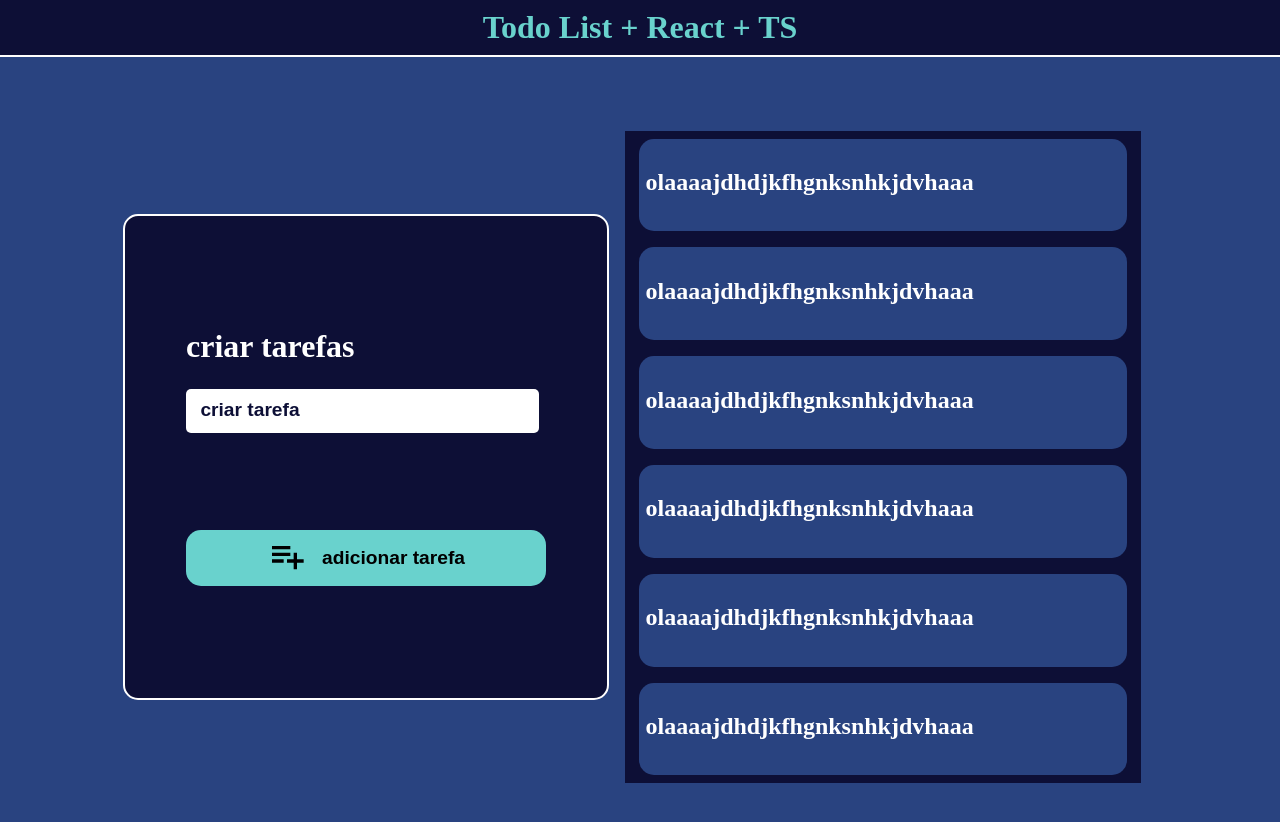
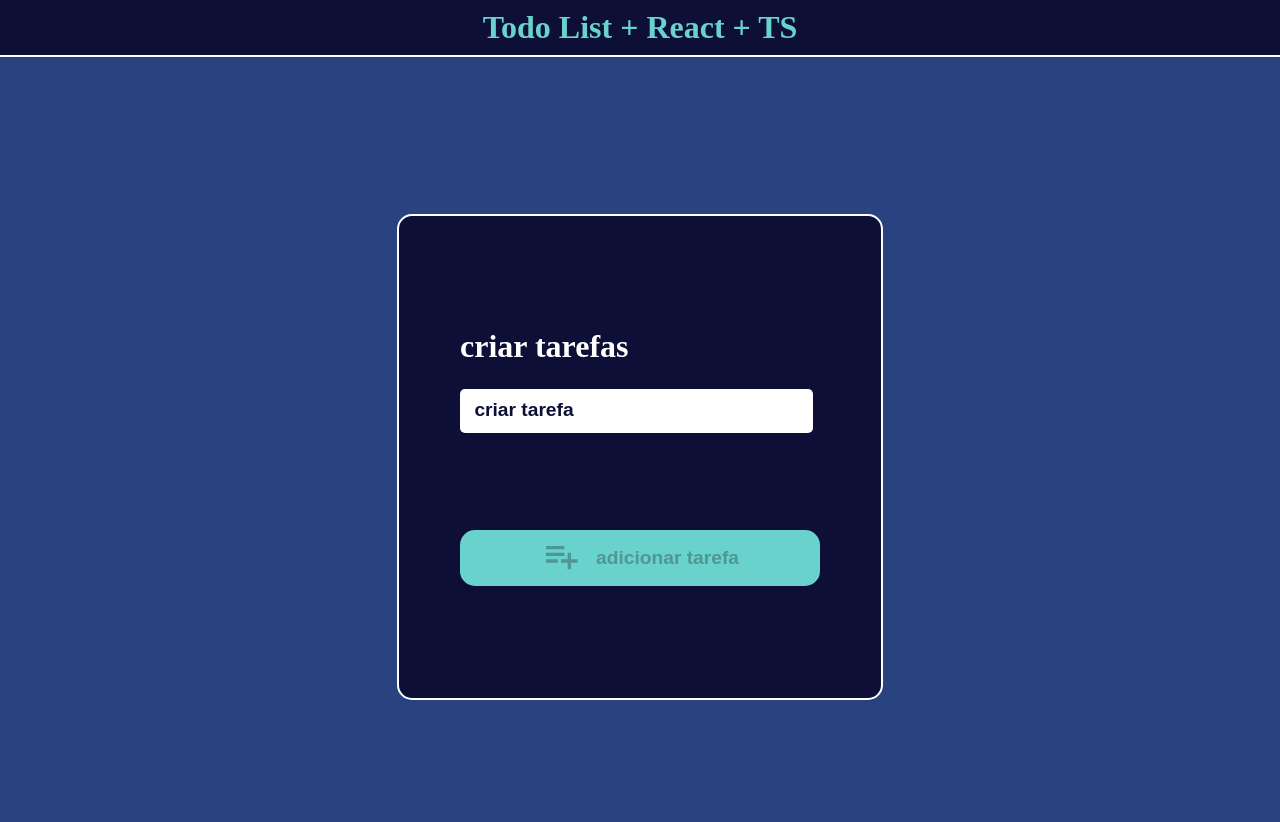
Before and after one commit to leonardofx1/todoList, a React (Vite) app in the folder TodoListTS/: page / in a window 1280 px wide. Shown: the top 822 px of the page. Built offline with nearby package versions, Linux system fonts and the light colour scheme.

Commit message:
add func delete

```diff
--- a/TodoListTS/src/components/Form/index.tsx
+++ b/TodoListTS/src/components/Form/index.tsx
@@ -1,15 +1,53 @@
+import { useTodoList } from "./useTodoList";
+
 import * as S from "./style";
-import TaskList from '../TaskList';
-import {MdPlaylistAdd} from 'react-icons/md'
+import TaskList from "../TaskList";
+import { MdPlaylistAdd } from "react-icons/md";
+import { ChangeEvent } from "react";
+import { TaskType } from "../../../types/types";
 const Form = () => {
+  const { setTodo, todo, todoList, addTodoList, removeTodo, ChangeTaskStatus } = useTodoList();
+
+  const handleChangeTodo = (e: ChangeEvent<HTMLInputElement>) => {
+    setTodo(e.target.value);
+    console.log(todoList);
+  };
+  const handleAddTodoList = (e: React.MouseEvent) => {
+    e.preventDefault();
+    addTodoList(todo);
+    setTodo("");
+  };
   return (
     <S.Main>
       <S.Form>
-        <label htmlFor="tarefas">criar tarefas
-        <input type="text" name="tarefas" id="tarefas" placeholder="criar tarefa" /></label>
-        <button> <span> <MdPlaylistAdd /></span> adicionar tarefa</button>
-        </S.Form>
-        <TaskList />
+        <label htmlFor="tarefas">
+          criar tarefas
+          <input
+            onChange={handleChangeTodo}
+            value={todo}
+            type="text"
+            name="tarefas"
+            id="tarefas"
+            placeholder="criar tarefa"
+          />
+        </label>
+        <button
+          onClick={handleAddTodoList}
+          disabled={todo.length < 1 ? true : false}
+        >
+          <span>
+            <MdPlaylistAdd />
+          </span>
+          adicionar tarefa
+        </button>
+      </S.Form>
+      {todoList.length > 0 && (
+        <S.ContainerTask>
+          {todoList.map((task: TaskType) => (
+            <TaskList task={task} removeFromTask={removeTodo} changeTaskStatus={ChangeTaskStatus}/>
+          ))}
+        </S.ContainerTask>
+      )}
     </S.Main>
   );
 };
--- a/TodoListTS/src/components/Form/style.ts
+++ b/TodoListTS/src/components/Form/style.ts
@@ -70,3 +70,19 @@ export const Form = styled.form `
         }
     }
 `
+export const ContainerTask = styled.section `
+    display: flex;
+    justify-content: center;
+    align-items:center;
+    flex-wrap: wrap;
+    height:auto;
+    max-width:500px;
+    min-width:auto;
+    width:100%;
+
+    padding:.2rem;
+    background-color: ${thema.prymariColorBold};
+    margin:1rem;
+    padding:.5rem;
+    gap:1rem;
+`
--- /dev/null
+++ b/TodoListTS/src/components/Form/useTodoList.tsx
@@ -0,0 +1,33 @@
+import { useState } from "react";
+import { TaskType } from "../../../types/types";
+
+export const useTodoList = () => {
+  const [todo, setTodo] = useState<string>("");
+  const [todoList, setTodoList] = useState<TaskType[]>([]);
+
+  const addTodoList = (newTodo: string): void => {
+    const randomId: number = Math.random() * 1000;
+    const creatTodo: TaskType = {
+      id: randomId,
+      textTask: newTodo,
+      completed: false,
+    };
+    setTodoList((prev) => [...prev, creatTodo]);
+  };
+
+  const removeTodo = (id: number) => {
+    setTodoList(todoList.filter((todo: TaskType) => todo.id !== id));
+  };
+
+  const ChangeTaskStatus = (id: number) => {
+    setTodoList(
+      todoList
+        .filter((todo: TaskType) => todo.id === id)
+        .map((todo: TaskType): TaskType => {
+          return { ...todo, completed: true };
+        })
+    );
+  };
+
+  return { setTodo, todo, todoList, addTodoList, removeTodo, ChangeTaskStatus };
+};
--- a/TodoListTS/src/components/TaskList/Task/Task.tsx
+++ /dev/null
@@ -1,34 +0,0 @@
-import { TaskType } from "../types"
-
-import {MdOutlineTaskAlt} from 'react-icons/md'
-import {AiFillCloseCircle, AiFillWarning} from 'react-icons/ai'
-import {BsFillTrash3Fill, BsFillPencilFill } from 'react-icons/bs'
-import * as S from './style'
-
-
-
-const Task = () => {
-  return (
-      <S.Task>
-        <S.TaskStatusIcon color='yellow' > <AiFillWarning/> pendente</S.TaskStatusIcon>
-        <S.TaskContent>olaaaajdhdjkfhgnksnhkjdvhaaa</S.TaskContent>
-
-        <S.ActionIconContainer><S.ActionIcon color='white'>
-          <BsFillPencilFill title='editar'/>
-          <span>editar</span>
-        </S.ActionIcon>
-        <S.ActionIcon color='green'>
-          <MdOutlineTaskAlt title='concluido' />
-          <span>  conluido</span>
-        </S.ActionIcon>
-         <S.ActionIcon color='red'>
-          <BsFillTrash3Fill title='excluir' />
-          <span>excluir</span>
-         </S.ActionIcon></S.ActionIconContainer>
-
-        </S.Task>
-
-  )
-}
-
-export default Task
--- a/TodoListTS/src/components/TaskList/Task/style.ts
+++ /dev/null
@@ -1,100 +0,0 @@
-import { styled, keyframes } from "styled-components";
-import { thema } from "../../../styles/thema";
-
-const iconsAnimation = keyframes`
-  from {
-    opacity:0;
-
-  }
-
-  to {
-    opacity: 1;
-}
-
-`;
-
-export const Task = styled.article`
-  position: relative;
-  display: flex;
-  flex-direction: column;
-  justify-content: space-between;
-  align-items: center;
-  width: 95%;
-  min-height: 80px;
-  background-color: ${thema.primaryColor};
-  padding: 0.4rem;
-
-  border-radius: 15px;
-  p svg {
-    display: none;
-  }
-  & div {
-    display: none;
-  }
-
-  &:hover {
-    p svg {
-      display: inline-block;
-      animation: ${iconsAnimation} 1s ease-in-out;
-    }
-    & div {
-      display: flex;
-      animation: ${iconsAnimation} 1s ease-in-out;
-    }
-  }
-`;
-
-export const TaskContent = styled.p`
-  width: 100%;
-  color: white;
-  font-weight: bold;
-  font-size: 1.5rem;
-  word-wrap: break-word;
-
-  svg {
-    color: yellow;
-  }
-`;
-
-export const TaskStatusIcon = styled.div`
-  position: absolute;
-  top: 5px;
-  left: 10px;
-
-  font-size: 1.5rem;
-  animation: ${iconsAnimation} linear infinite;
-
-  color: ${(props) => props.color};
-`;
-export const ActionIconContainer = styled.div`
-  position: absolute;
-  bottom: 5px;
-  right: 15px;
-
-  font-size: 1.5rem;
-  animation: ${iconsAnimation} linear;
-
-  color:green;
-
-`;
-
-export const ActionIcon= styled.div `
-  color: ${(props)=> props.color};
-  display:flex;
-  justify-content:space-evenly;
-  align-items:center;
-  gap: .5rem;;
-  & span {
-    cursor:pointer;
-    width: 0px;
-    overflow: hidden;
-    transition: all 500ms ease-in-out;
-
-  }
-
-  &:hover {
-    & span {
-     width:80px;
-    }
-  }
-`
--- a/TodoListTS/src/components/TaskList/index.tsx
+++ b/TodoListTS/src/components/TaskList/index.tsx
@@ -1,13 +1,42 @@
-import * as S from './style'
-import Task from './Task/Task';
+import { TaskType } from "../../../types/types";
 
+import { MdOutlineTaskAlt } from "react-icons/md";
+import { AiFillCloseCircle, AiFillWarning } from "react-icons/ai";
+import { BsFillTrash3Fill, BsFillPencilFill } from "react-icons/bs";
+import * as S from "./style";
+type TaskProps = {
+  task: TaskType
+  removeFromTask: (id: number) => void
+  changeTaskStatus: (id: number) => void
 
-const TaskList = () => {
+  };
+
+const TaskList = ({ task, removeFromTask, changeTaskStatus }: TaskProps) => {
+  console.log(task)
   return (
-    <S.ContainerTask>
-      <Task /> <Task /> <Task /> <Task /> <Task /> <Task />
-    </S.ContainerTask>
-  )
-}
+    <S.Task>
+      <S.TaskStatusIcon color="yellow">
 
-export default TaskList
+        <AiFillWarning /> pendente
+      </S.TaskStatusIcon>
+      <S.TaskContent>{task.textTask}</S.TaskContent>
+
+      <S.ActionIconContainer>
+        <S.ActionIcon color="white">
+          <BsFillPencilFill title="editar" />
+          <span>editar</span>
+        </S.ActionIcon>
+        <S.ActionIcon color="green" onClick={()=> changeTaskStatus(task.id)}>
+          <MdOutlineTaskAlt title="concluido" />
+          <span> conluido </span>
+        </S.ActionIcon>
+        <S.ActionIcon color="red" onClick={() => removeFromTask(task.id)}>
+          <BsFillTrash3Fill title="excluir" />
+          <span>excluir</span>
+        </S.ActionIcon>
+      </S.ActionIconContainer>
+    </S.Task>
+  );
+};
+
+export default TaskList;
--- a/TodoListTS/src/components/TaskList/style.ts
+++ b/TodoListTS/src/components/TaskList/style.ts
@@ -1,19 +1,102 @@
-import {styled} from 'styled-components'
-import { thema } from '../../styles/thema'
+import { styled, keyframes } from "styled-components";
+import { thema } from "../../styles/thema";
 
-export const ContainerTask = styled.section `
-    display: flex;
-    justify-content: center;
-    align-items:center;
-    flex-wrap: wrap;
-    height:auto;
-    max-width:500px;
-    min-width:auto;
-    width:100%;
+const iconsAnimation = keyframes`
+  from {
+    opacity:0;
 
-    padding:.2rem;
-    background-color: ${thema.prymariColorBold};
-    margin:1rem;
-    padding:.5rem;
-    gap:1rem;
+  }
+
+  to {
+    opacity: 1;
+}
+
+`;
+
+
+
+export const Task = styled.article`
+  position: relative;
+  display: flex;
+  flex-direction: column;
+  justify-content: space-between;
+  align-items: center;
+  width: 95%;
+  min-height: 80px;
+  background-color: ${thema.primaryColor};
+  padding: 0.4rem;
+
+  border-radius: 15px;
+  p svg {
+    display: none;
+  }
+  & div {
+    display: none;
+  }
+
+  &:hover {
+    p svg {
+      display: inline-block;
+      animation: ${iconsAnimation} 1s ease-in-out;
+    }
+    & div {
+      display: flex;
+      animation: ${iconsAnimation} 1s ease-in-out;
+    }
+  }
+`;
+
+export const TaskContent = styled.p`
+  width: 100%;
+  color: white;
+  font-weight: bold;
+  font-size: 1.5rem;
+  word-wrap: break-word;
+
+  svg {
+    color: yellow;
+  }
+`;
+
+export const TaskStatusIcon = styled.div`
+  position: absolute;
+  top: 5px;
+  left: 10px;
+
+  font-size: 1.5rem;
+  animation: ${iconsAnimation} linear infinite;
+
+  color: ${(props) => props.color};
+`;
+export const ActionIconContainer = styled.div`
+  position: absolute;
+  bottom: 5px;
+  right: 15px;
+
+  font-size: 1.5rem;
+  animation: ${iconsAnimation} linear;
+
+  color:green;
+
+`;
+
+export const ActionIcon= styled.div `
+  color: ${(props)=> props.color};
+  display:flex;
+  justify-content:space-evenly;
+  align-items:center;
+  gap: .5rem;;
+  & span {
+    cursor:pointer;
+    width: 0px;
+    overflow: hidden;
+    transition: all 500ms ease-in-out;
+
+  }
+
+  &:hover {
+    & span {
+     width:80px;
+    }
+  }
 `
--- a/TodoListTS/tsconfig.json
+++ b/TodoListTS/tsconfig.json
@@ -20,6 +20,6 @@
     "noUnusedParameters": true,
     "noFallthroughCasesInSwitch": true
   },
-  "include": ["src"],
+  "include": ["src", "types/types.ts"],
   "references": [{ "path": "./tsconfig.node.json" }]
 }
--- a/TodoListTS/src/components/TaskList/types.ts
+++ b/TodoListTS/types/types.ts
@@ -1,5 +1,5 @@
 export interface TaskType {
     textTask:string
-    id?:number
+    id:number
     completed: boolean
 }
```
